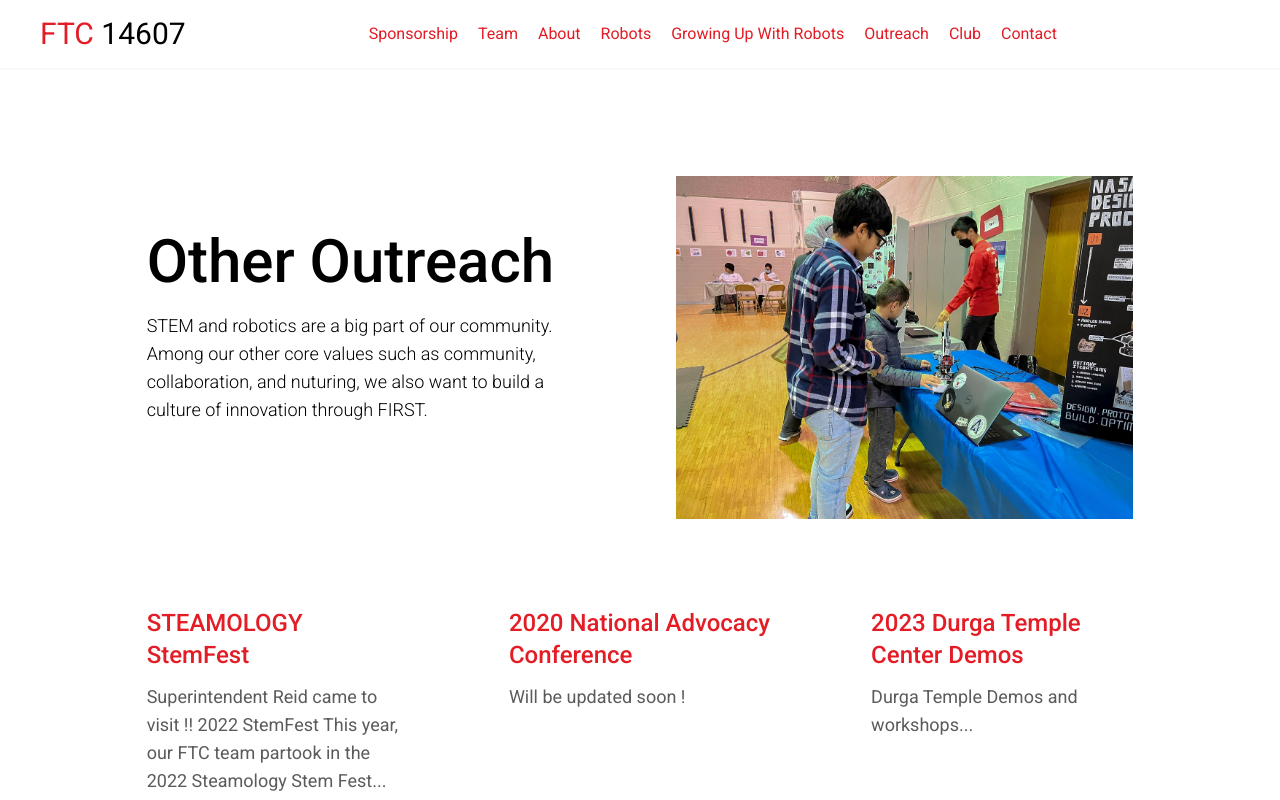
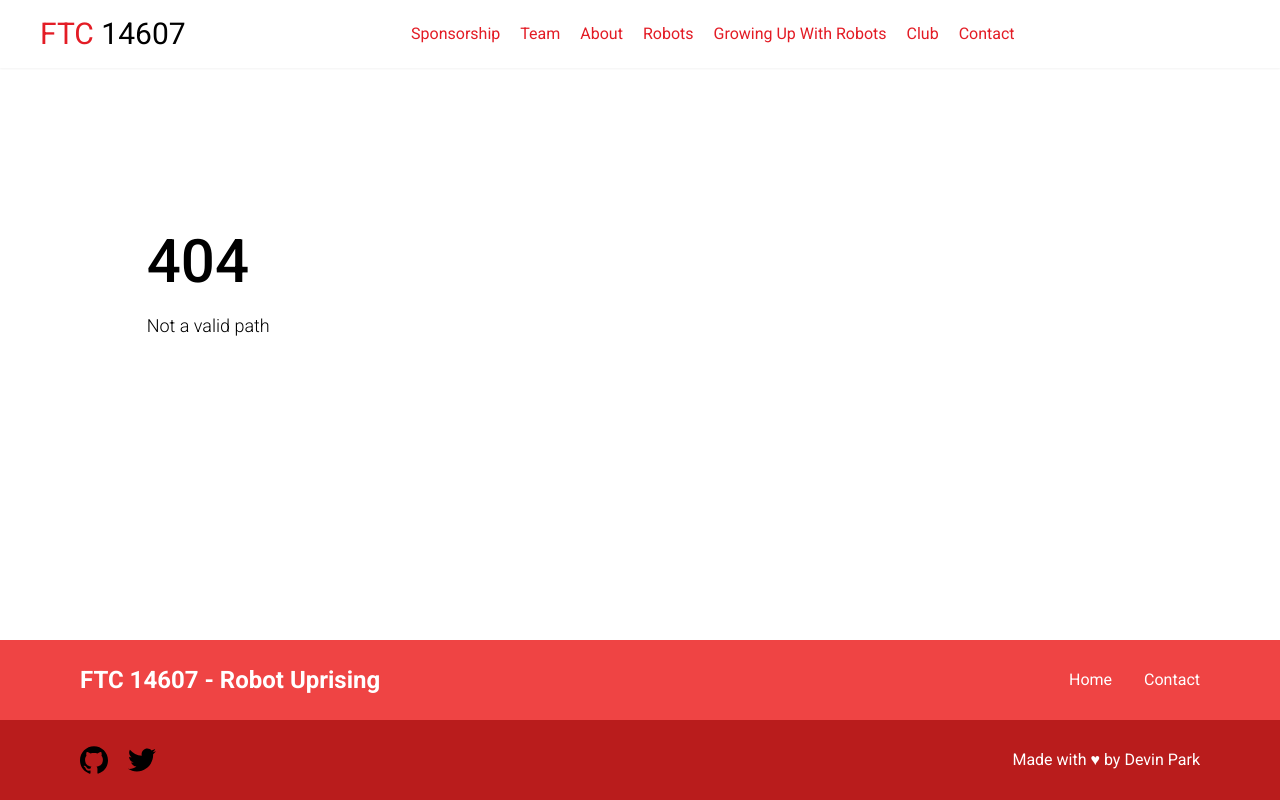
Before and after one commit to UsernameDP/FTC-14607-Website, a React (Vite) app: page /outreach in a window 1280 px wide. Shown: the top 800 px of the page. Built offline with nearby package versions, Linux system fonts and the light colour scheme.

Commit message:
reordered gur and put outreach into gur

```diff
--- a/src/App.jsx
+++ b/src/App.jsx
@@ -15,7 +15,6 @@ import Team from "./routes/team/team.jsx";
 import About from "./routes/about/about.jsx";
 import Robots from "./routes/robots/robots.jsx";
 import Gur from "./routes/growing-up-with-robots/gur.jsx";
-import Outreach from "./routes/outreach/outreach.jsx";
 import Club from "./routes/club/club.jsx";
 import Contact from "./routes/contact/contact.jsx";
 import InvalidRoute from "./routes/404/404.jsx";
@@ -95,22 +94,6 @@ function App() {
           }
         />
 
-        {/* Outreach */}
-        <Route
-          path="/outreach"
-          element={<Outreach />}
-        />
-        <Route
-          path="/outreach/:infoDoc"
-          element={
-            <PublicMarkdown
-              underWhichPublicDir={"md/routes"}
-              parentRoute={"outreach"}
-              paramRouteName={"infoDoc"}
-            />
-          }
-        />
-
         {/* Club */}
         <Route
           path="/club"
--- a/src/header/header.jsx
+++ b/src/header/header.jsx
@@ -22,7 +22,6 @@ function Header() {
     "About",
     "Robots",
     "Growing-Up-With-Robots",
-    "Outreach",
     "Club",
     "Contact"
   ];
--- a/src/routes/growing-up-with-robots/public/data/cards.json
+++ b/src/routes/growing-up-with-robots/public/data/cards.json
@@ -1,13 +1,23 @@
 [
     {
-        "name" : "Our 2019-20 Outreach",
-        "content" : "2020 Virtual Summer Camps The camps we held in the summer of 2020 were some of the most life-changing experiences for…",
-        "href" : "/growing-up-with-robots/2019-20"
+        "name": "2023 INMED Engineering Challenges",
+        "content": "Working with INMED, an afterschool program for low-income families, we hosted sessions to teach...",
+        "href": "/growing-up-with-robots/inmed"
+    },
+    {
+        "name" : "2022 Durga Temple Center Demos",
+        "content" : "Durga Temple Demos and workshops...",
+        "href" : "/growing-up-with-robots/durga"
+    },
+    {
+        "name" : "STEAMOLOGY StemFest",
+        "content" : "Superintendent Reid came to visit !! 2022 StemFest This year, our FTC team partook in the 2022 Steamology Stem Fest...",
+        "href" : "/growing-up-with-robots/steamology"
     } ,
     {
-        "name" : "Our 2020-21 Outreach: Virtual Camps",
-        "content" : "TJHSST’s FIRST Tech Challenge Team 14607 Robot Uprising is proud to offer two free virtual spring camps, open to the…",
-        "href" : "/growing-up-with-robots/2020-21"
+        "name" : "Weyanoke Outreach!",
+        "content" : "Weyanoke Outreach During Fall 2021 to Spring 2021, the TJHSST FTC Team went to Weyanoke weekly to teach Title 1 students…",
+        "href" : "/growing-up-with-robots/weyanoke"
     },
     {
         "name" : "Fall 2021 Camps",
@@ -15,8 +25,18 @@
         "href" : "/growing-up-with-robots/2021-22"
     },
     {
-        "name" : "Weyanoke Outreach!",
-        "content" : "Weyanoke Outreach During Fall 2021 to Spring 2021, the TJHSST FTC Team went to Weyanoke weekly to teach Title 1 students…",
-        "href" : "/growing-up-with-robots/weyanoke"
+        "name" : "2020 National Advocacy Conference",
+        "content" : "Will be updated soon !",
+        "href" : "/growing-up-with-robots/nac"
+    },
+    {
+        "name" : "Our 2020-21 Outreach: Virtual Camps",
+        "content" : "TJHSST’s FIRST Tech Challenge Team 14607 Robot Uprising is proud to offer two free virtual spring camps, open to the…",
+        "href" : "/growing-up-with-robots/2020-21"
+    },
+    {
+        "name" : "Our 2019-20 Outreach",
+        "content" : "2020 Virtual Summer Camps The camps we held in the summer of 2020 were some of the most life-changing experiences for…",
+        "href" : "/growing-up-with-robots/2019-20"
     }
 ]
--- a/src/routes/outreach/outreach.jsx
+++ /dev/null
@@ -1,36 +0,0 @@
-import React from "react";
-//data
-import cardData from "./public/data/cards.json";
-//components
-import TitleSection from "../../components/titleSection";
-import InfoCard from "../../components/infoCard";
-import InfoCardGrid from "../../components/infoCardGrid";
-
-function Outreach() {
-  return (
-    <React.Fragment>
-      <TitleSection
-        name={"Other Outreach"}
-        content={
-          "STEM and robotics are a big part of our community. Among our other core values such as community, collaboration, and nuturing, we also want to build a culture of innovation through FIRST."
-        }
-        images={"/img/routes/outreach/outreach_titleSection.jpg"}
-      />
-
-      <InfoCardGrid>
-        {cardData.map((data, index) => {
-          return (
-            <InfoCard
-              name={data.name}
-              content={data.content}
-              href={data.href}
-              key={index}
-            />
-          );
-        })}
-      </InfoCardGrid>
-    </React.Fragment>
-  );
-}
-
-export default Outreach;
--- a/src/routes/outreach/public/data/cards.json
+++ /dev/null
@@ -1,17 +0,0 @@
-[
-    {
-        "name" : "STEAMOLOGY StemFest",
-        "content" : "Superintendent Reid came to visit !! 2022 StemFest This year, our FTC team partook in the 2022 Steamology Stem Fest...",
-        "href" : "/outreach/steamology"
-    } ,
-    {
-        "name" : "2020 National Advocacy Conference",
-        "content" : "Will be updated soon !",
-        "href" : "/outreach/nac"
-    },
-    {
-        "name" : "2023 Durga Temple Center Demos",
-        "content" : "Durga Temple Demos and workshops...",
-        "href" : "/outreach/durga"
-    }
-]
```
Also changed, not shown: public/md/routes/growing-up-with-robots/inmed.md (added, +3 -0 lines), public/md/routes/growing-up-with-robots/durga.md (renamed from public/md/routes/outreach/durga.md), public/md/routes/growing-up-with-robots/nac.md (renamed from public/md/routes/outreach/nac.md), public/md/routes/growing-up-with-robots/steamology.md (renamed from public/md/routes/outreach/steamology.md).
